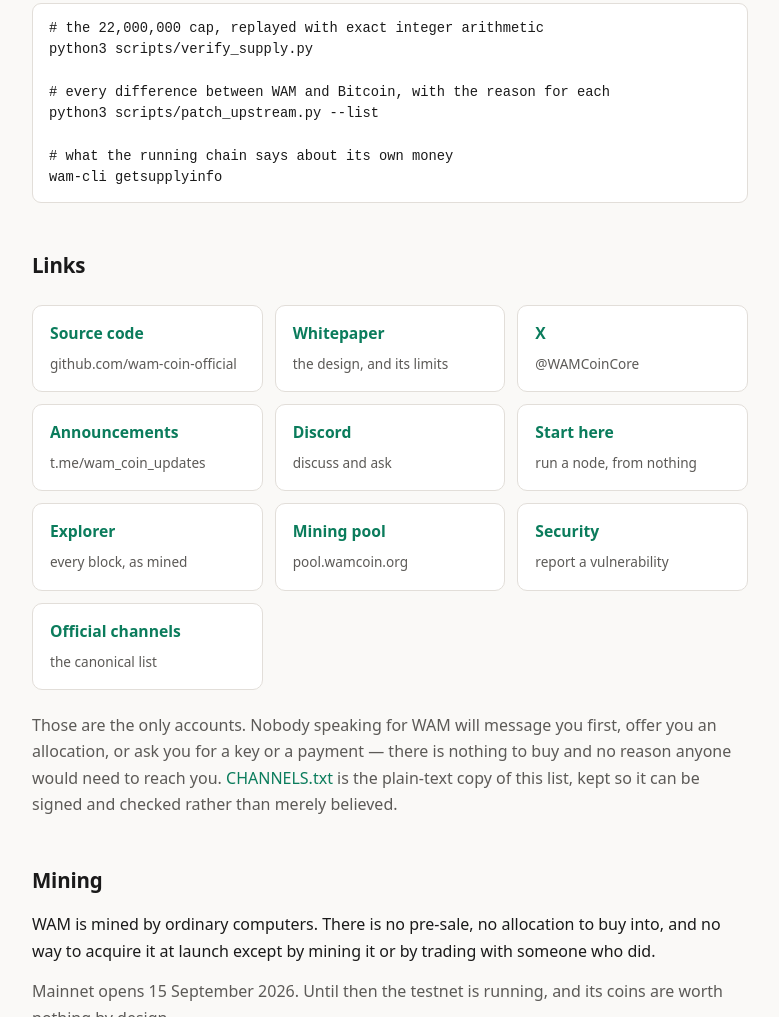
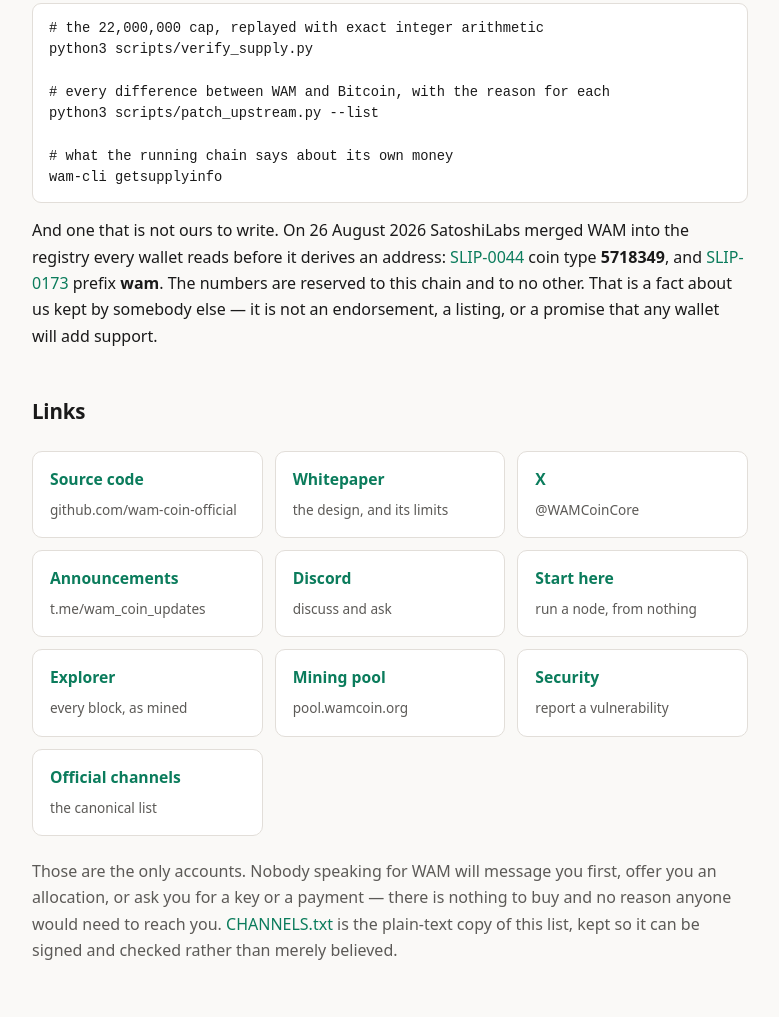
Before and after one commit to wam-coin-official/wam-coin, a plain HTML site: page index.html in a window 1280 px wide. Shown: the part 2058-3075 px from the top of the page, without its empty margins (250-1029 px from the left). Drawn offline with Linux system fonts and the light colour scheme.

Commit message:
SatoshiLabs merged WAM into the registry wallets read
SLIP-0044 coin type 5718349 and SLIP-0173 prefix wam, merged into master on
26 August 2026 by Pavol Rusnak.

Verified against what we actually ship before it was written down anywhere:
the registry says 5718349 and wam / twam / wamrt; wam-params.h says
WAM_BIP44_COIN_TYPE = 0x57414D, which is 5,718,349 and is also the letters
WAM in ASCII, and chainparams.cpp carries all three prefixes. Registered and
shipped are the same values. A registration that disagreed with the binary
would be worse than none.

It goes in the section that asks the reader not to trust us, because it is
the only fact there that we did not write and cannot withdraw. Everything
else on that page is a command that reads our own binary.

It is stated for what it is and not more: the coin type and the prefix are
reserved to this chain and to no other, which is what stops the confusion
that cost us a Bisq review -- a maintainer looked for WAM, found an
unrelated BEP-20 token of that name, and said he saw no project. It is not
an endorsement, not a listing, and not a promise that any wallet will add
support.

```diff
--- a/index.html
+++ b/index.html
@@ -235,6 +235,15 @@
 # what the running chain says about its own money
 wam-cli getsupplyinfo</pre>
 
+<p>And one that is not ours to write. On 26 August 2026 SatoshiLabs merged WAM
+into the registry every wallet reads before it derives an address:
+<a href="https://github.com/satoshilabs/slips/blob/master/slip-0044.md">SLIP-0044</a>
+coin type <b>5718349</b>, and
+<a href="https://github.com/satoshilabs/slips/blob/master/slip-0173.md">SLIP-0173</a>
+prefix <b>wam</b>. The numbers are reserved to this chain and to no other. That is
+a fact about us kept by somebody else — it is not an endorsement, a listing, or a
+promise that any wallet will add support.</p>
+
 <h2 class="sec">Links</h2>
 <div class="links">
   <a class="card" href="https://github.com/wam-coin-official/wam-coin">
@@ -367,6 +376,13 @@
       <span class="dim">ما تقوله السلسلة العاملة عن نقودها هي، لا ما نقوله نحن عنها.</span></li>
 </ul>
 
+<p>وهناك واحدةٌ ليست بأيدينا. في ٢٦ أغسطس ٢٠٢٦ أدرجت SatoshiLabs عملة WAM في السجلّ
+الذي تقرؤه كل محفظة قبل أن تشتقّ عنواناً:
+<a href="https://github.com/satoshilabs/slips/blob/master/slip-0044.md">SLIP-0044</a>
+بنوع عملة <b>5718349</b>، و<a href="https://github.com/satoshilabs/slips/blob/master/slip-0173.md">SLIP-0173</a>
+ببادئة <b>wam</b>. الرقمان محجوزان لهذه السلسلة دون غيرها. وهذه حقيقةٌ عنّا يحفظها سوانا —
+وليست تزكيةً، ولا إدراجاً، ولا وعداً بأن محفظةً ما ستدعمنا.</p>
+
 <h2 class="sec">الروابط</h2>
 <div class="links">
   <a class="card" href="https://github.com/wam-coin-official/wam-coin">
```
